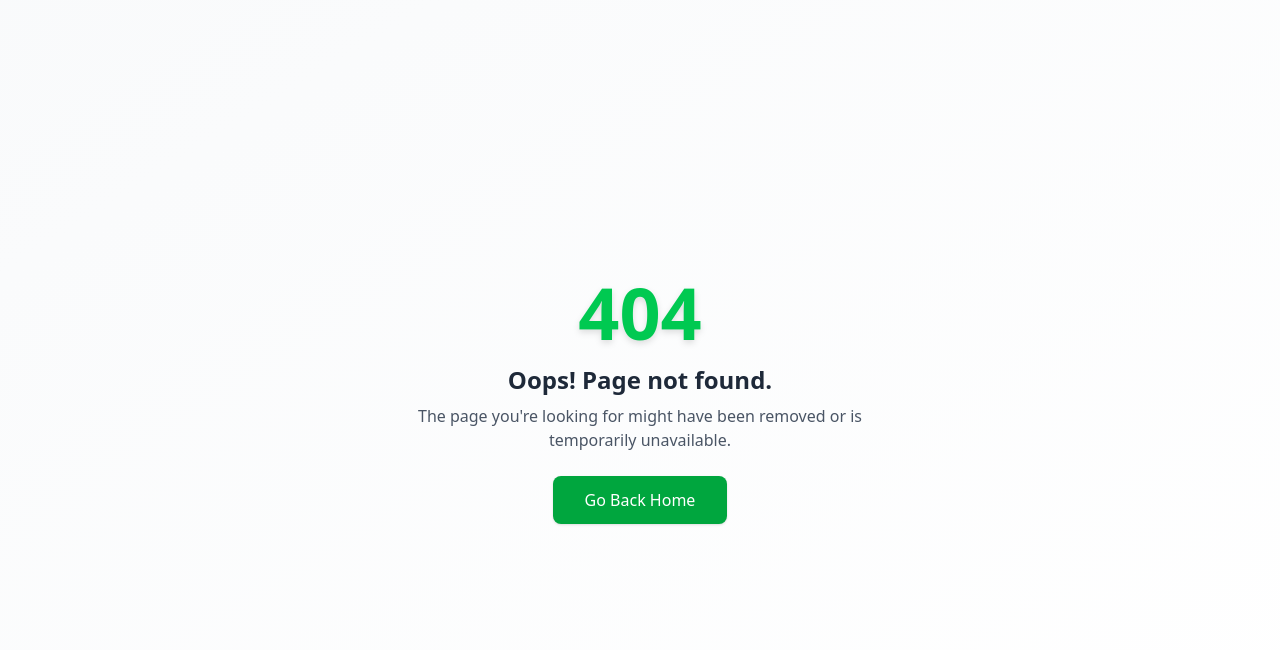
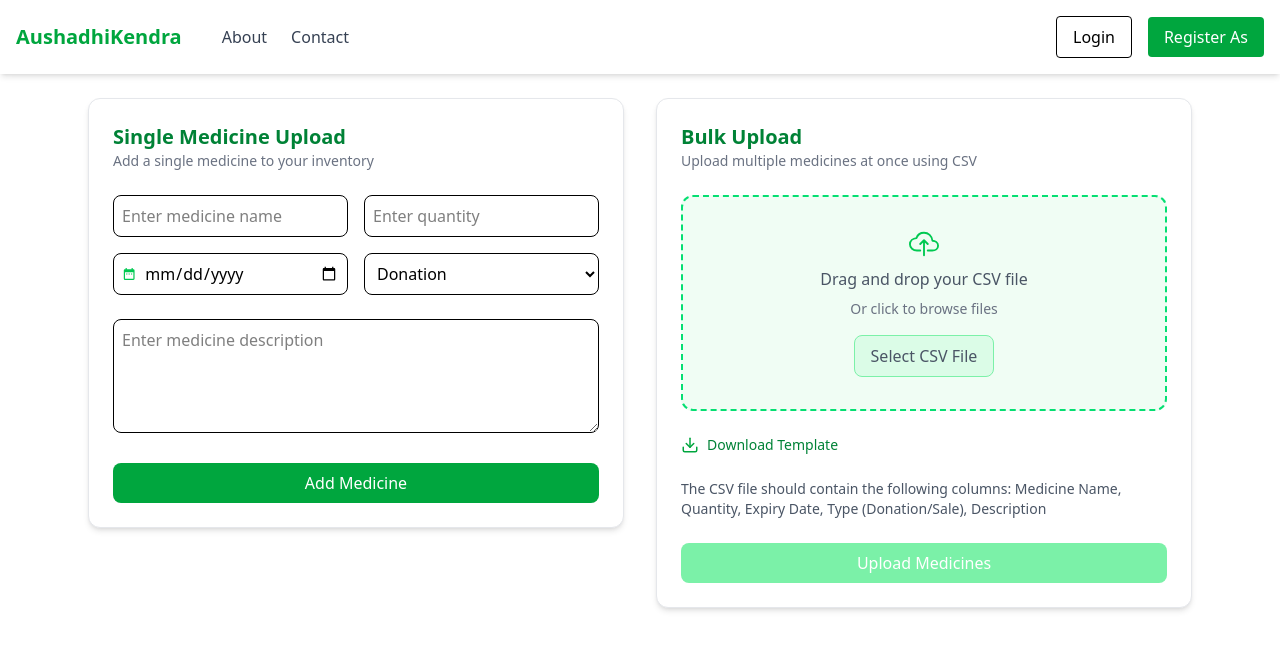
Before and after one commit to SankalpaGit/AausadhiKendra, a Next.js app in the folder frontend/: page /donor/uploads in a window 1280 px wide. Before the commit this address had no page. Shown: the top 650 px of the page. Built offline with nearby package versions, Linux system fonts and the light colour scheme.

Commit message:
refactor: improve UI layout and add new upload functionality for medicines

```diff
--- a/frontend/app/(donor)/donor/inventory/page.tsx
+++ b/frontend/app/(donor)/donor/inventory/page.tsx
@@ -43,13 +43,8 @@ export default function Page() {
             <Navbar />
             <div className="p-8 max-w-7xl mx-auto">
                 <div className="flex justify-between items-center mb-6">
-                    <h1 className="text-3xl font-semibold text-gray-800">Medicine Inventory</h1>
-                    <button
-                        className="flex items-center gap-2 bg-green-600 text-white px-4 py-2 rounded-lg hover:bg-green-700 shadow"
-                    >
-                        <FaPlus />
-                        Add Medicine
-                    </button>
+                    <h1 className="text-3xl font-bold text-gray-700">Medicine Inventory</h1>
+
                 </div>
 
                 <div className="overflow-x-auto rounded-lg border border-gray-200">
--- /dev/null
+++ b/frontend/app/(donor)/donor/order/page.tsx
@@ -0,0 +1,7 @@
+export default function Page(){
+    return (
+        <div>
+            <p>ge</p>
+        </div>
+    )
+}
--- /dev/null
+++ b/frontend/app/(donor)/donor/uploads/page.tsx
@@ -0,0 +1,91 @@
+'use client'
+
+import { useState } from "react";
+import { FiDownload } from "react-icons/fi";
+import { MdDateRange } from "react-icons/md";
+import { IoCloudUploadOutline } from "react-icons/io5";
+import Navbar from "@/components/Navbar";
+
+export default function Page() {
+    const [file, setFile] = useState<File | null>(null);
+
+    return (
+        <>
+            <Navbar />
+            <div className="max-w-6xl mx-auto grid grid-cols-1 md:grid-cols-2 gap-8 p-6 min-h-screen">
+                {/* Single Medicine Upload */}
+                <div className="bg-white shadow-md rounded-xl border border-gray-200 p-6 h-fit space-y-6">
+                    <div>
+                        <h2 className="text-xl font-bold text-green-700">Single Medicine Upload</h2>
+                        <p className="text-sm text-gray-500">Add a single medicine to your inventory</p>
+                    </div>
+
+                    <div className="grid grid-cols-1 md:grid-cols-2 gap-4">
+                        <input className="p-2 border rounded-lg focus:ring-2 focus:ring-green-500" type="text" placeholder="Enter medicine name" />
+                        <input className="p-2 border rounded-lg focus:ring-2 focus:ring-green-500" type="number" placeholder="Enter quantity" />
+
+                        <div className="flex items-center border rounded-lg p-2">
+                            <MdDateRange className="text-green-500 mr-2" />
+                            <input className="w-full outline-none" type="date" />
+                        </div>
+
+                        <select className="p-2 border rounded-lg focus:ring-2 focus:ring-green-500">
+                            <option>Donation</option>
+                            <option>Sale</option>
+                        </select>
+                    </div>
+
+                    <textarea
+                        className="w-full p-2 border rounded-lg focus:ring-2 focus:ring-green-500"
+                        placeholder="Enter medicine description"
+                        rows={4}
+                    ></textarea>
+
+                    <button className="w-full bg-green-600 text-white py-2 rounded-lg font-medium hover:bg-green-700 transition">
+                        Add Medicine
+                    </button>
+                </div>
+
+                {/* Bulk Upload */}
+                <div className="bg-white shadow-md rounded-xl p-6 h-fit border border-gray-200 space-y-6">
+                    <div>
+                        <h2 className="text-xl font-bold text-green-700">Bulk Upload</h2>
+                        <p className="text-sm text-gray-500">Upload multiple medicines at once using CSV</p>
+                    </div>
+
+                    <div className="border-dashed border-2 border-green-400 bg-green-50 rounded-xl flex flex-col items-center justify-center p-8 text-center text-gray-600 space-y-2">
+                        <IoCloudUploadOutline className="text-3xl text-green-500" />
+                        <p className="font-medium">Drag and drop your CSV file</p>
+                        <p className="text-sm text-gray-500">Or click to browse files</p>
+                        <input
+                            type="file"
+                            accept=".csv"
+                            className="hidden"
+                            onChange={(e) => setFile(e.target.files?.[0] || null)}
+                            id="csv-upload"
+                        />
+                        <label
+                            htmlFor="csv-upload"
+                            className="mt-2 cursor-pointer bg-green-100 px-4 py-2 rounded-lg border border-green-300 hover:bg-green-200 transition"
+                        >
+                            Select CSV File
+                        </label>
+                    </div>
+
+                    <div className="flex items-center gap-2 text-sm">
+                        <FiDownload className="text-green-600 text-lg" />
+                        <button className="text-green-700 font-medium hover:underline">Download Template</button>
+                    </div>
+
+                    <p className="text-sm text-gray-600">
+                        The CSV file should contain the following columns: Medicine Name, Quantity, Expiry Date, Type (Donation/Sale), Description
+                    </p>
+
+                    <button className="bg-green-300 text-white py-2 rounded-lg w-full font-medium cursor-not-allowed">
+                        Upload Medicines
+                    </button>
+                </div>
+            </div>
+        </>
+    );
+}
--- a/frontend/app/page.tsx
+++ b/frontend/app/page.tsx
@@ -43,8 +43,8 @@ export default function Home() {
 
   return (
     <main className="bg-gradient-to-br from-green-50 to-white text-gray-800">
-      <Navbar/>
-      <Hero/>
+      <Navbar />
+      <Hero />
 
       {/* Partners */}
       <section className="py-20 text-center bg-white">
@@ -67,7 +67,7 @@ export default function Home() {
       </section>
 
 
-    <Footer/>
+      <Footer />
 
     </main>
   );
```
Lines whose indentation alone changed are shown as unchanged.
